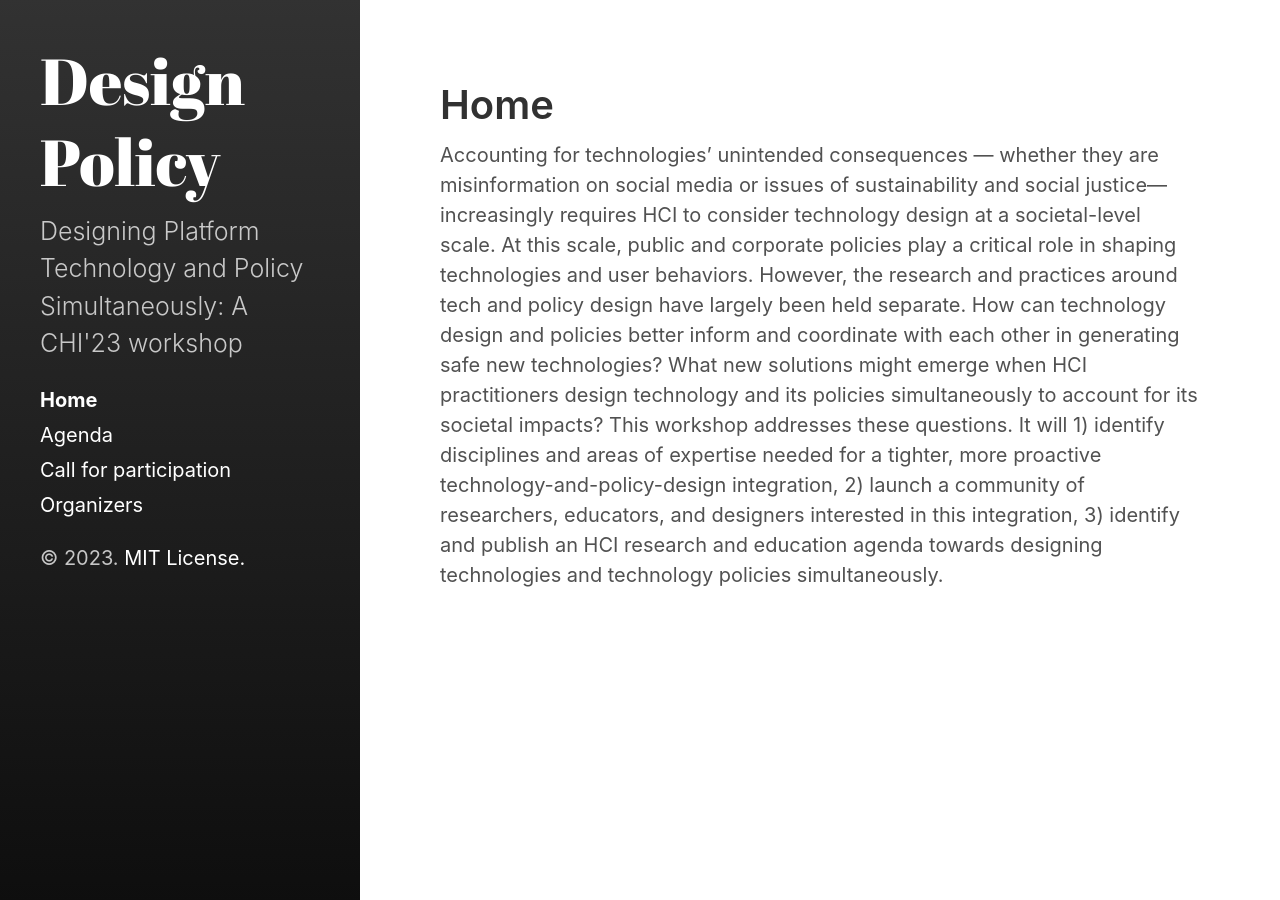
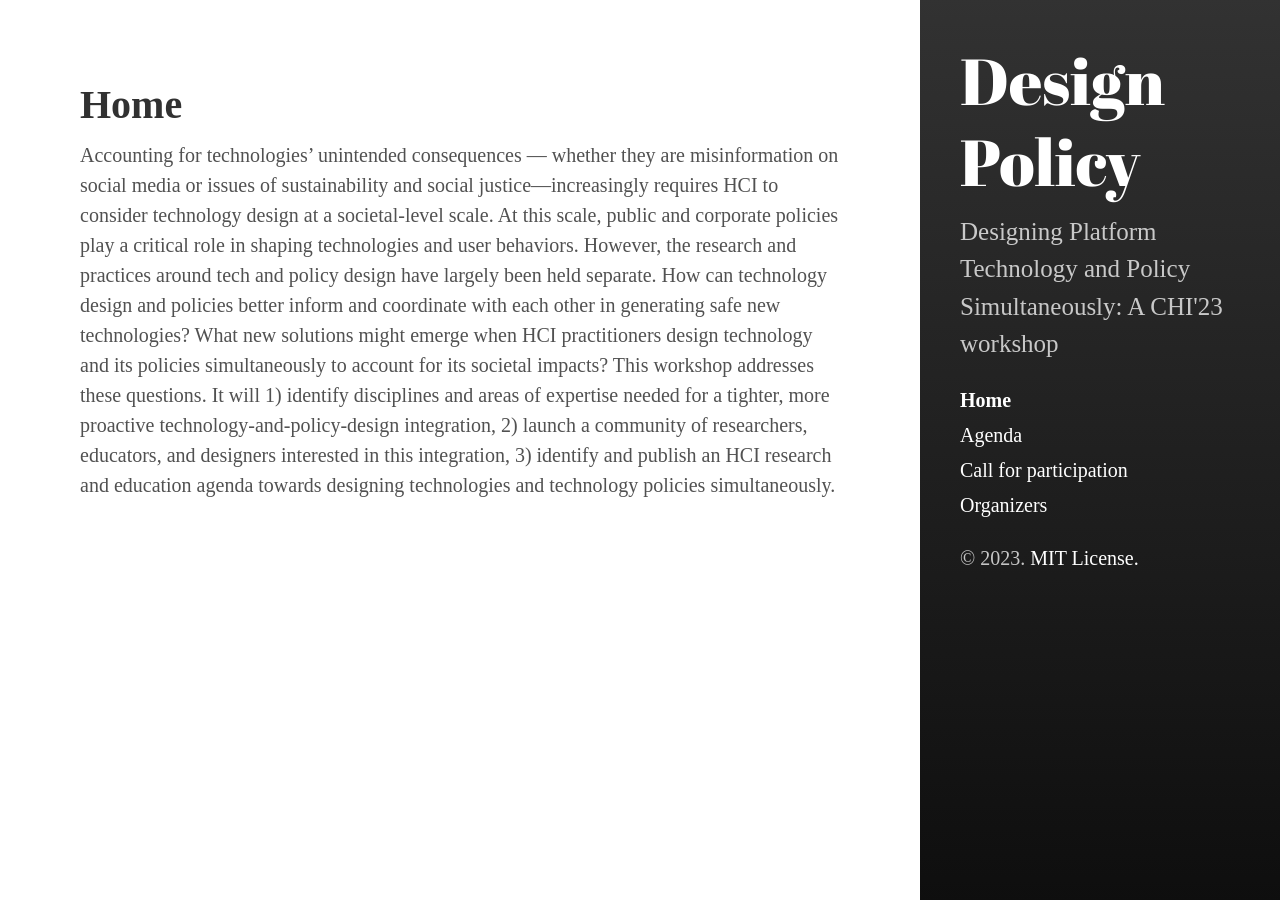
Before and after one commit to yang-qian/designpolicyCHI23, a Jekyll site: the page built from index.md, in a window 1280 px wide. Built offline with Jekyll 4.4.1, drawn with Linux system fonts in a browser that asks for light colours.

Commit message:
Update main.scss

```diff
--- a/assets/css/main.scss
+++ b/assets/css/main.scss
@@ -4,4 +4,6 @@
 ---
 
 $sidebar-sticky: false;
+$layout-reverse: true;
+$root-font-family: 'Fira Sans';
 @import "hydeout";
```
